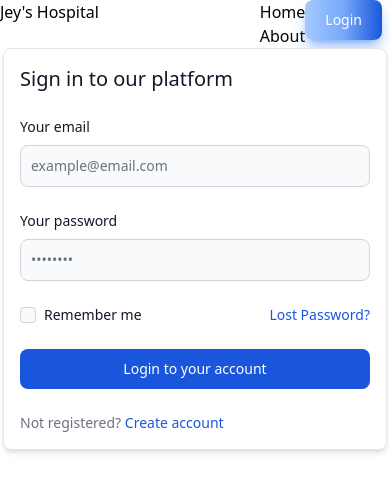
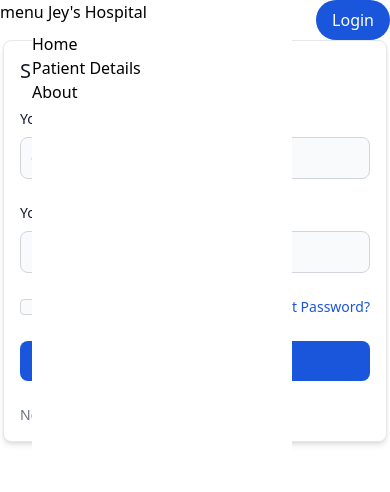
Before and after one commit to AkumuJey/healthbio, a Vue app: page /login in a window 390 px wide. Shown: the top 492 px of the page. Built offline with nearby package versions, Linux system fonts and the light colour scheme; no server answers.

Commit message:
Menu toggle in mobile

```diff
--- a/src/App.vue
+++ b/src/App.vue
@@ -3,16 +3,20 @@
       <div>
         <nav class="flex justify-between">
           <div>
+              <button @click="toggleMenu">
+                menu
+              </button>
             <a href="#">
               <span>
                 Jey's Hospital
               </span>
             </a>
           </div>
-          <div class="flex sm:justify-around sm:gap-6">
+          <div class="flex sm:justify-around justify-between sm:gap-6">
             <div>
-              <ul class="sm:flex sm:justify-center">
+              <ul id="menuIcon" class="absolute top-8 mx-auto left-8 bg-white h-2/3 w-2/3 sm:flex sm:justify-center">
                 <li><router-link :to="{ name: 'home' }" class="">Home</router-link></li>
+                <li><router-link :to="{ name: 'patientDetails' }" class="">Patient Details</router-link></li>
                 <li><router-link :to="{ name: 'about' }" class="">About</router-link></li>
               </ul>
             </div>
@@ -38,6 +42,7 @@ import { getAuth, onAuthStateChanged, signOut } from "firebase/auth";
 import router from "./router";
 
 const isLoggedIn = ref(false)
+const menu = ref(false)
 
 let auth;
 onMounted(() => {
@@ -57,7 +62,10 @@ const handleSignOut = () => {
     router.push('/login')
   })
 }
-
+const toggleMenu = () => {
+  let tag = document.getElementById('menuIcon')
+  tag.classList.toggle('hidden')
+}
 
 </script>
 
--- a/src/assets/tailwind.css
+++ b/src/assets/tailwind.css
@@ -8,6 +8,6 @@
 @layer components{
     .btn{
         @apply
-           text-white bg-gradient-to-r from-blue-300 via-blue-400 to-blue-700 hover:bg-gradient-to-br focus:ring-4 focus:outline-none focus:ring-blue-300 dark:focus:ring-blue-800 shadow-lg shadow-blue-500/50 dark:shadow-lg dark:shadow-blue-800/80 font-medium rounded-lg text-sm px-5 py-2.5 text-center mr-2 mb-2
+          bg-blue-700 text-white px-4 py-2 rounded-full focus:bg-blue-500 hover:bg-blue-600 transition-all duration-500
       }
 }
--- a/src/router/index.js
+++ b/src/router/index.js
@@ -35,7 +35,7 @@ const routes = [
   },
   {
     path: '/patientdetails',
-    name: 'PatientDetails',
+    name: 'patientDetails',
     component: PatientDetails
   }
 ]
```
